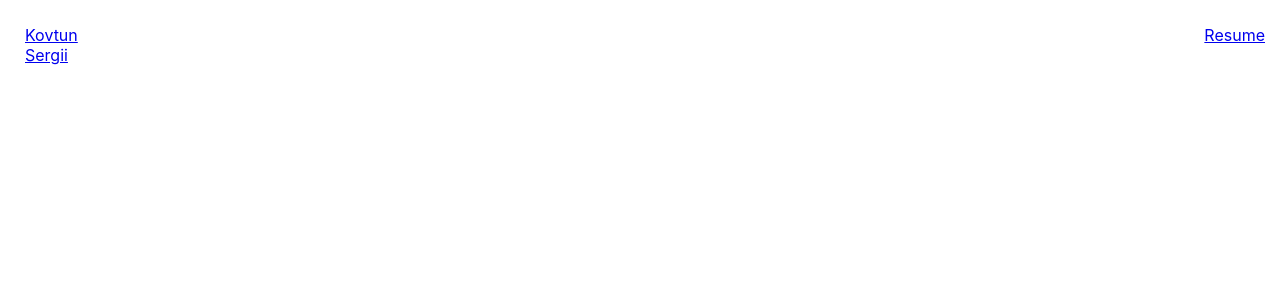
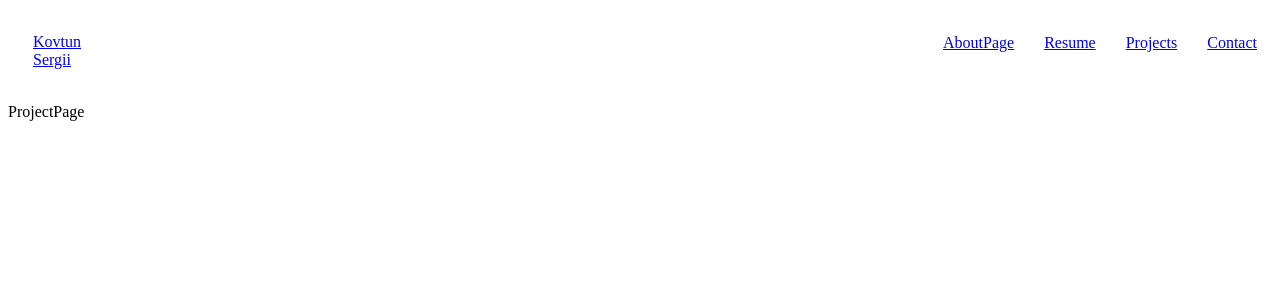
Before and after one commit to SergiiKov/pws, a React (Create React App) app: page /projects in a window 1280 px wide. Shown: the top 300 px of the page. Built offline with nearby package versions, Linux system fonts and the light colour scheme.

Commit message:
add file structure and header

```diff
--- a/src/App/App.js
+++ b/src/App/App.jsx
@@ -4,14 +4,18 @@ import { Switch, Route, Redirect } from 'react-router-dom';
 import Header from '../component/header/header-component';
 import AboutPage from '../pages/about/about-page';
 import ResumePage from '../pages/resume/resume-page';
+import ProjectsPage from '../pages/projects/projects-page';
+import ContactPage from '../pages/contact/contact-page';
 
 function App() {
   return (
     <div>
     <Header />
     <Switch>
-      <Route exact path='/' component={AboutPage} />
+      <Route exact path='/about' component={AboutPage} />
       <Route path='/resume' component={ResumePage} />
+      <Route path='/projects' component={ProjectsPage} />
+      <Route path='/contact' component={ContactPage} />
     </Switch>
   </div>
   );
--- a/src/component/header/header-component.jsx
+++ b/src/component/header/header-component.jsx
@@ -7,12 +7,20 @@ import './header-styles.scss';
 const Header = () => (
   <div className='header'>
     <Link className='logo-container' to='/'>
-
       <div className='logo'>Kovtun Sergii</div>
     </Link>
     <div className='options'>
+      <Link className='option' to='/about'>
+        AboutPage
+      </Link>
       <Link className='option' to='/resume'>
         Resume
+      </Link>
+      <Link className='option' to='/projects'>
+        Projects
+      </Link>
+      <Link className='option' to='/contact'>
+        Contact
       </Link>
       </div>
  </div>
--- a/src/index.css
+++ /dev/null
@@ -1,13 +0,0 @@
-body {
-  margin: 0;
-  font-family: -apple-system, BlinkMacSystemFont, 'Segoe UI', 'Roboto', 'Oxygen',
-    'Ubuntu', 'Cantarell', 'Fira Sans', 'Droid Sans', 'Helvetica Neue',
-    sans-serif;
-  -webkit-font-smoothing: antialiased;
-  -moz-osx-font-smoothing: grayscale;
-}
-
-code {
-  font-family: source-code-pro, Menlo, Monaco, Consolas, 'Courier New',
-    monospace;
-}
--- a/src/index.js
+++ b/src/index.js
@@ -1,8 +1,7 @@
 import React from 'react';
 import ReactDOM from 'react-dom';
 import { BrowserRouter } from 'react-router-dom';
-import './index.css';
-import App from './App/App';
+import App from './App/App.jsx';
 
 
 ReactDOM.render(
--- a/src/pages/about/about-page.jsx
+++ b/src/pages/about/about-page.jsx
@@ -1,4 +1,6 @@
 import React from 'react';
+
+import './about-page.styles.scss'
 
 const AboutPage = () => (
   <div>
--- /dev/null
+++ b/src/pages/contact/contact-page.jsx
@@ -0,0 +1,12 @@
+import React from 'react';
+
+import './contact-page.styles.scss'
+
+const ContactPage = () => (
+  <div>
+   contact
+ </div>
+
+);
+
+export default ContactPage;
--- /dev/null
+++ b/src/pages/projects/projects-page.jsx
@@ -0,0 +1,12 @@
+import React from 'react';
+
+import './projects-page.styles.scss';
+
+const ProjectsPage = () => (
+  <div>
+   ProjectPage
+ </div>
+
+);
+
+export default ProjectsPage;
--- a/src/pages/resume/resume-page.jsx
+++ b/src/pages/resume/resume-page.jsx
@@ -1,4 +1,6 @@
 import React from 'react';
+
+import './resume-page.styles.scss';
 
 const ResumePage = () => (
   <div>
```
Also changed, not shown: src/pages/about/about-page.styles.scss (added), src/pages/contact/contact-page.styles.scss (added), src/pages/projects/projects-page.styles.scss (added), src/pages/resume/resume-page.styles.scss (added).
